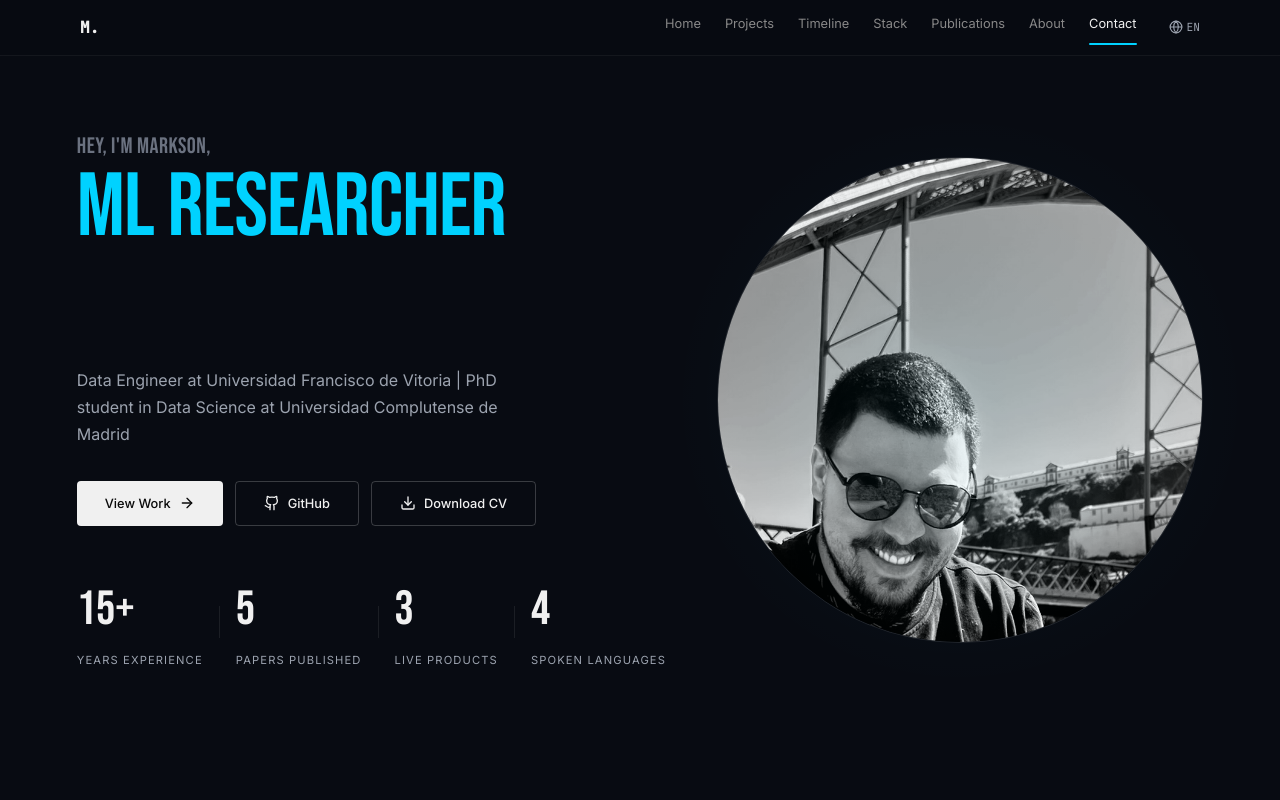
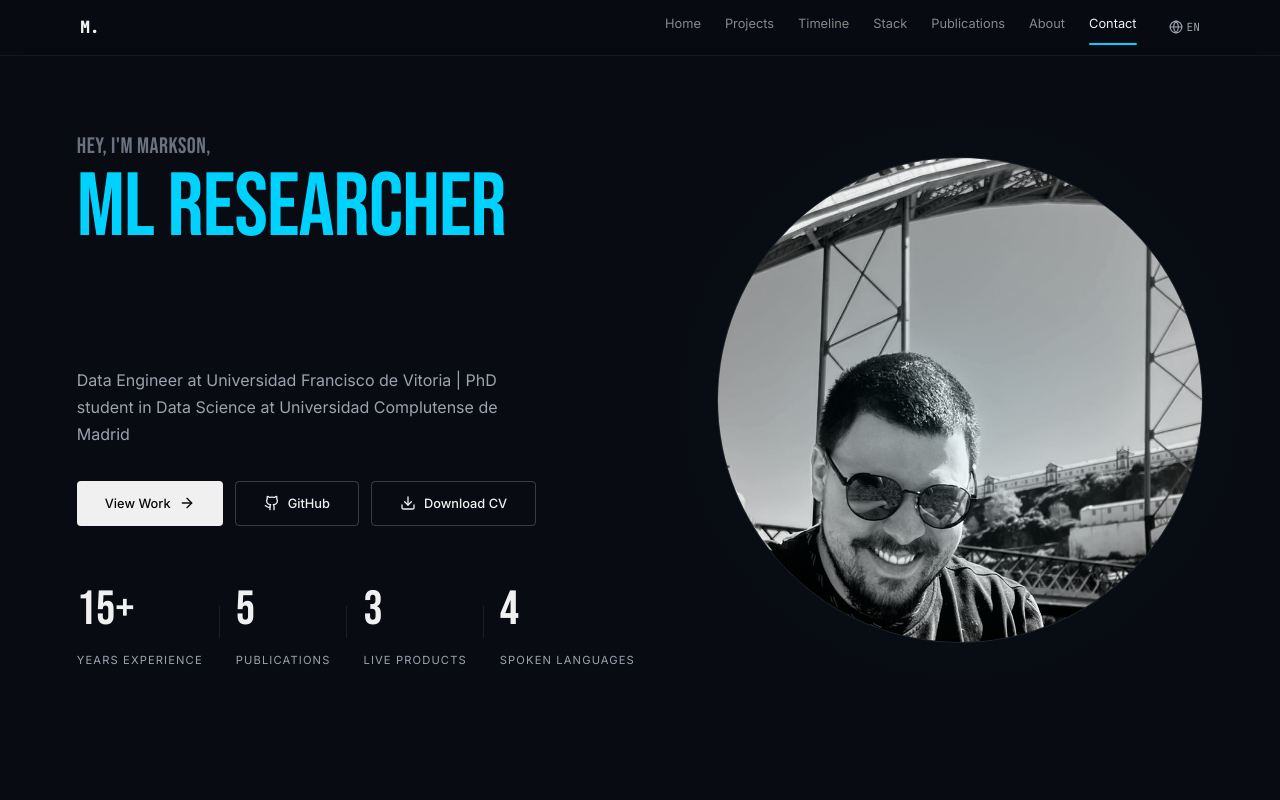
Before and after one commit to MarksonMarcolino/portfolio, a Vue app: page / in a window 1280 px wide. Shown: the top 800 px of the page. Built offline with nearby package versions, Linux system fonts and the light colour scheme.

Commit message:
fix(hero): label the publications stat as Publications

```diff
--- a/src/i18n/locales/en.js
+++ b/src/i18n/locales/en.js
@@ -38,7 +38,7 @@ export default {
     download_cv: 'Download CV',
     stats: {
       experience: 'Years Experience',
-      papers: 'Papers Published',
+      papers: 'Publications',
       products: 'Live Products',
       languages: 'Spoken Languages',
     },
--- a/src/i18n/locales/es.js
+++ b/src/i18n/locales/es.js
@@ -38,7 +38,7 @@ export default {
     download_cv: 'Descargar CV',
     stats: {
       experience: 'Años de Experiencia',
-      papers: 'Artículos Publicados',
+      papers: 'Publicaciones',
       products: 'Productos Activos',
       languages: 'Idiomas Hablados',
     },
--- a/src/i18n/locales/fr.js
+++ b/src/i18n/locales/fr.js
@@ -38,7 +38,7 @@ export default {
     download_cv: 'Télécharger CV',
     stats: {
       experience: 'Ans d\'expérience',
-      papers: 'Articles publiés',
+      papers: 'Publications',
       products: 'Produits actifs',
       languages: 'Langues Parlées',
     },
--- a/src/i18n/locales/pt.js
+++ b/src/i18n/locales/pt.js
@@ -38,7 +38,7 @@ export default {
     download_cv: 'Baixar CV',
     stats: {
       experience: 'Anos de Experiência',
-      papers: 'Artigos Publicados',
+      papers: 'Publicações',
       products: 'Produtos Ativos',
       languages: 'Idiomas Falados',
     },
```
